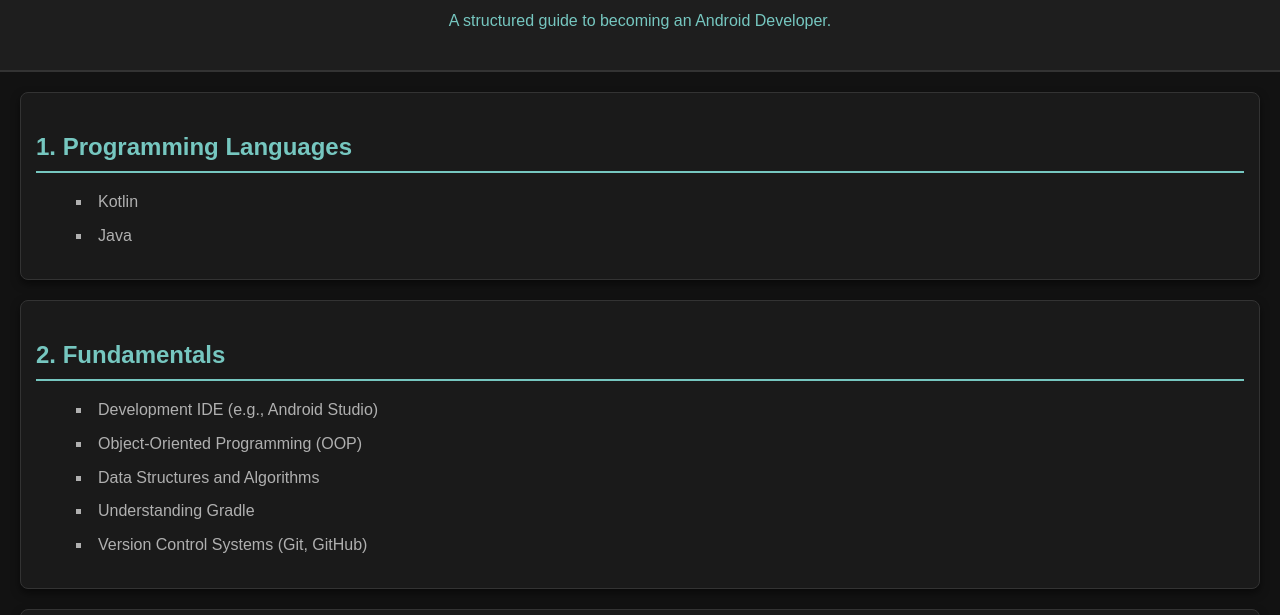
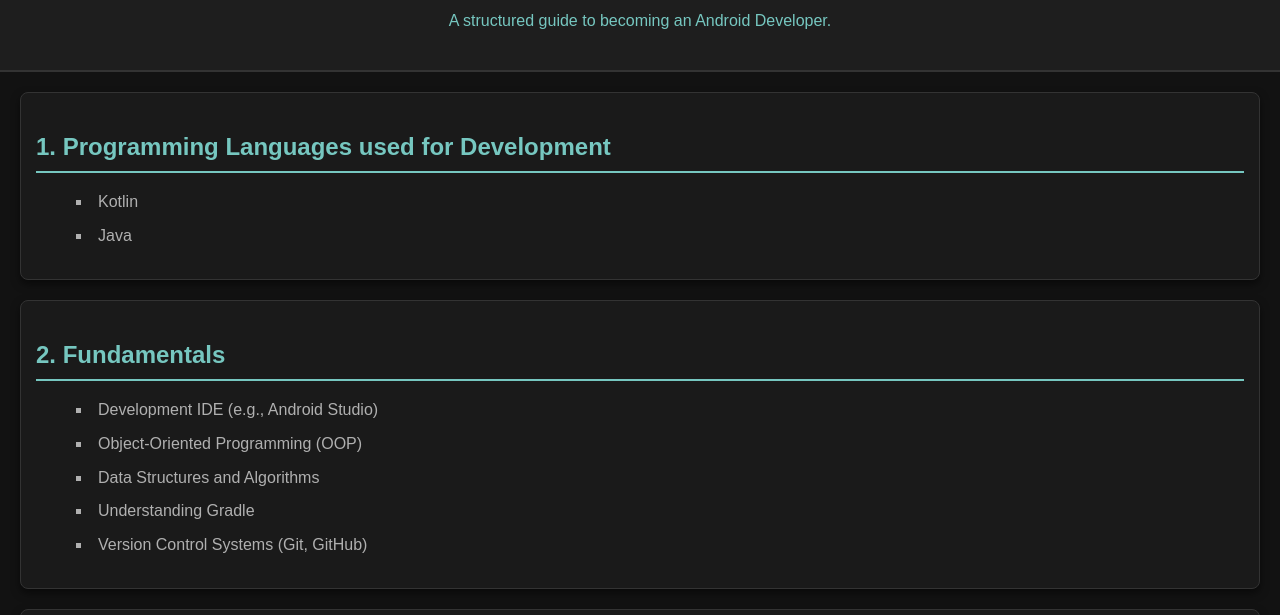
Before and after one commit to skiff2011/lab1, a plain HTML site: page index.html in a window 1280 px wide. Shown: the part 106-721 px from the top of the page. Drawn offline with Linux system fonts and the light colour scheme.

Commit message:
real test

```diff
--- a/index.html
+++ b/index.html
@@ -14,7 +14,7 @@
   <main>
     <!-- Section 1 -->
     <section>
-      <h2>1. Programming Languages</h2>
+      <h2>1. Programming Languages used for Development</h2>
       <ul>
         <li onclick="showPopup('popup-kotlin')">Kotlin</li>
         <li onclick="showPopup('popup-java')">Java</li>
```
